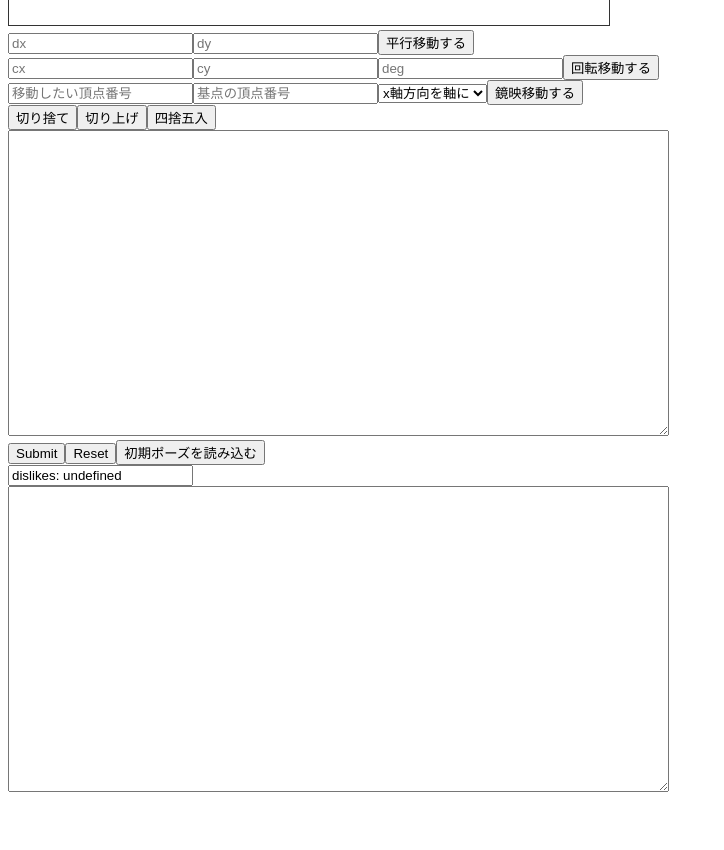
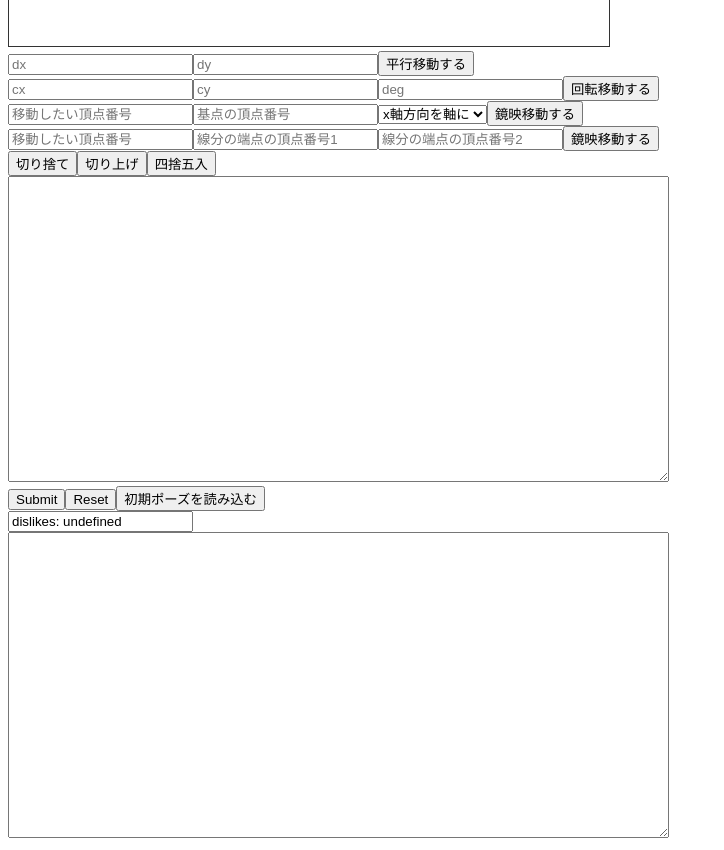
Before and after one commit to yuizumi/icfpc2021, a React app in the folder visualizer/: page / in a window 1280 px wide. Shown: the part 2960-3810 px from the top of the page, without its empty margins (0-724 px from the left). Before the commit the page ends 3764 px from the top, so only its background shows below. Built offline with nearby package versions, Linux system fonts and the light colour scheme; the HTML template or start-up script is replaced by a standard one.

Commit message:
線分基準の鏡映を追加

```diff
--- /dev/null
+++ b/visualizer/src/components/SegRotation.tsx
@@ -0,0 +1,22 @@
+import * as React from "react";
+
+export type Props = {
+    onSubmit: (v: number, from: number, to: number) => void;
+};
+
+export const SegRotation = (props: Props) => {
+    return (
+        <form
+            onSubmit={e => {
+                e.preventDefault();
+                const target = (e.target as EventTarget & { v: { value: string; };  from: { value: string; }; to: { value: string; }; });
+                props.onSubmit(parseInt(target.v.value, 10), parseInt(target.from.value, 10), parseInt(target.to.value, 10));
+            }}
+        >
+            <input type="text" name="v" placeholder="移動したい頂点番号" required />
+            <input type="text" name="from" placeholder="線分の端点の頂点番号1" required />
+            <input type="text" name="to" placeholder="線分の端点の頂点番号2" required />
+            <input type="submit" value="鏡映移動する" />
+        </form>
+    );
+};
--- a/visualizer/src/containers/Container.tsx
+++ b/visualizer/src/containers/Container.tsx
@@ -10,6 +10,7 @@ import { Translation } from "../components/Translation";
 import { Rotation } from "../components/Rotation";
 import { ZRotation } from "../components/ZRotation";
 import { Round } from "../components/Round";
+import { SegRotation } from "../components/SegRotation";
 
 export const Container = observer(({ store }: { store: Store }) => (
     <BootstrapContainer>
@@ -22,6 +23,7 @@ export const Container = observer(({ store }: { store: Store }) => (
                 />
             </Col>
             <Col md="auto">
+                <h1>{store.state.selectedId}</h1>
                 <View
                     problem={store.state.problem}
                     solution={store.state.solution}
@@ -34,6 +36,9 @@ export const Container = observer(({ store }: { store: Store }) => (
                 />
                 <ZRotation
                     onSubmit={(v, base, axis) => store.onZRotate(v, base, axis)}
+                />
+                <SegRotation
+                    onSubmit={(v, from, to) => store.onSegRotate(v, from, to)}
                 />
                 <Round
                     onRound={() => store.onRound()}
--- a/visualizer/src/stores/Store.ts
+++ b/visualizer/src/stores/Store.ts
@@ -164,4 +164,20 @@ export class Store {
       this.state.solution = { vertices: a };
     }
   }
+
+  @action.bound onSegRotate(v: number, from: number, to: number): void {
+    if (this.state.solution != null && this.state.solution.vertices[v] != null
+      && this.state.solution.vertices[from] != null && this.state.solution.vertices[to] != null) {
+      const a = Array.of(...this.state.solution.vertices);
+      const f = this.state.solution.vertices[from];
+      const seg = [this.state.solution.vertices[to][0] - f[0], this.state.solution.vertices[to][1] - f[1]];
+      const norm = Math.hypot(...seg);
+      const normalized = seg.map(v => v / norm);
+      const d = [this.state.solution.vertices[v][0] - f[0], this.state.solution.vertices[v][1] - f[1]];
+      const det = normalized[0] * d[0] + normalized[1] * d[1];
+      const p = [d[0] - det * normalized[0], d[1] - det * normalized[1]];
+      a[v] = [f[0] + det * normalized[0] - p[0], f[1] + det * normalized[1] - p[1]];
+      this.state.solution = { vertices: a };
+    }
+  }
 }
```
Also changed, not shown: 1 other file (tests, documents, lock files or other folders).
